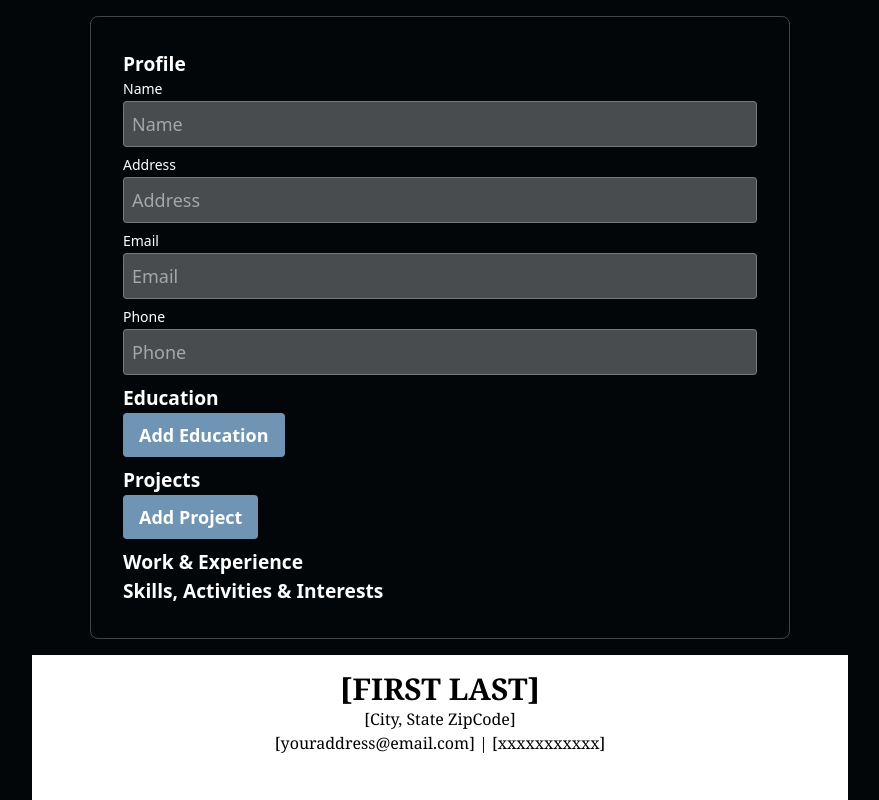
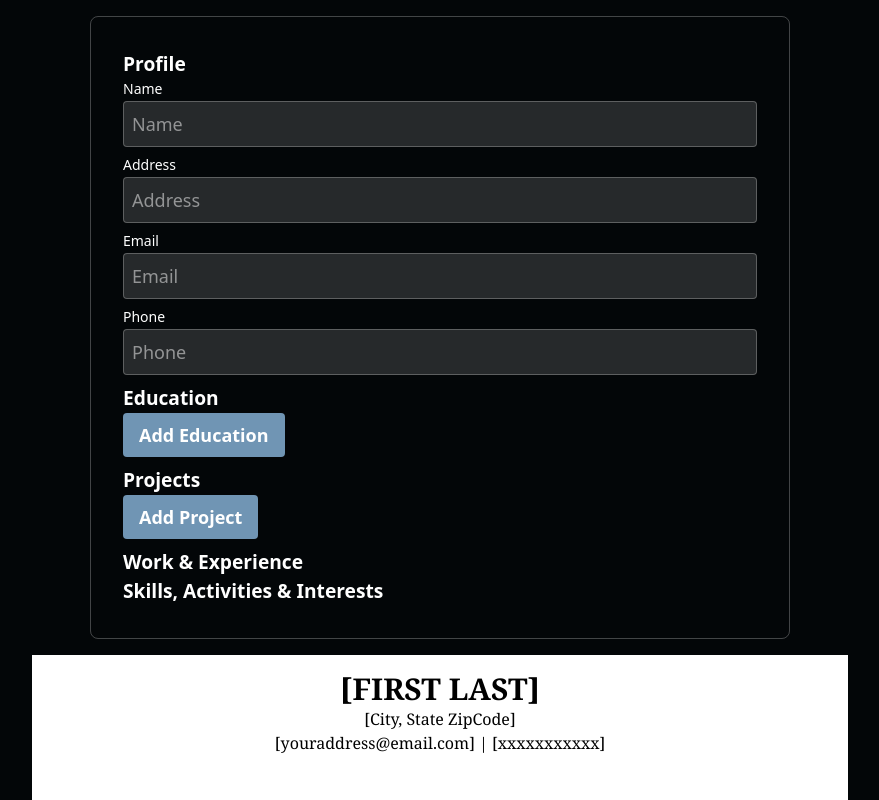
Before and after one commit to cedorikku/react-resume-builder, a React (Vite) app: page / in a window 1280 px wide. Shown: the top 800 px of the page, without its empty margins (200-1079 px from the left). Built offline with nearby package versions, Linux system fonts and the light colour scheme.

Commit message:
Add animation to Inputs

```diff
--- a/src/components/Input.jsx
+++ b/src/components/Input.jsx
@@ -1,15 +1,18 @@
-const Input = ({ type = 'text', label, onChange }) => {
+import { v4 as uuidv4 } from 'uuid';
+
+const Input = ({ type = 'text', label, placeholder, onChange }) => {
+    const id = uuidv4();
     return (
-        <div className="input-group flex flex-col gap-1">
-            <label className="text-sm font-medium" htmlFor={name}>
-                {label || name}
+        <div className="input-group flex flex-col gap-1 w-[100%]">
+            <label className="text-sm font-medium" htmlFor={id}>
+                {label || ''}
             </label>
             <input
-                className="bg-background-300 mb-4 rounded-sm border-1 border-white/25 p-4"
+                id={id}
+                className="bg-background-200 focus:bg-background-300 mb-4 rounded-sm border-1 border-white/25 p-4 transition-colors hover:border-white/75"
                 type={type}
-                name={name}
                 onChange={onChange}
-                placeholder={label}
+                placeholder={label || placeholder}
             ></input>
         </div>
     );
```
